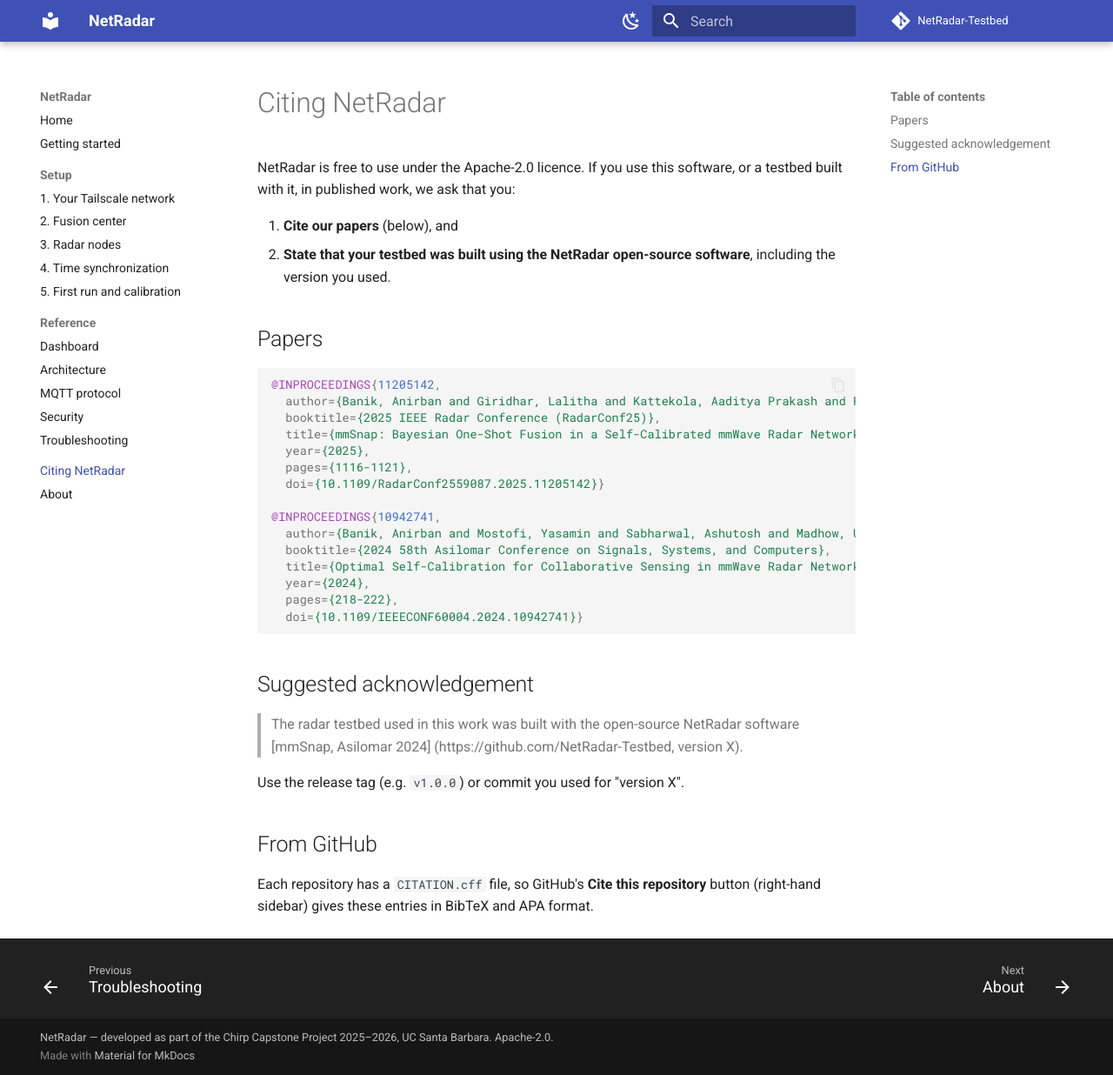
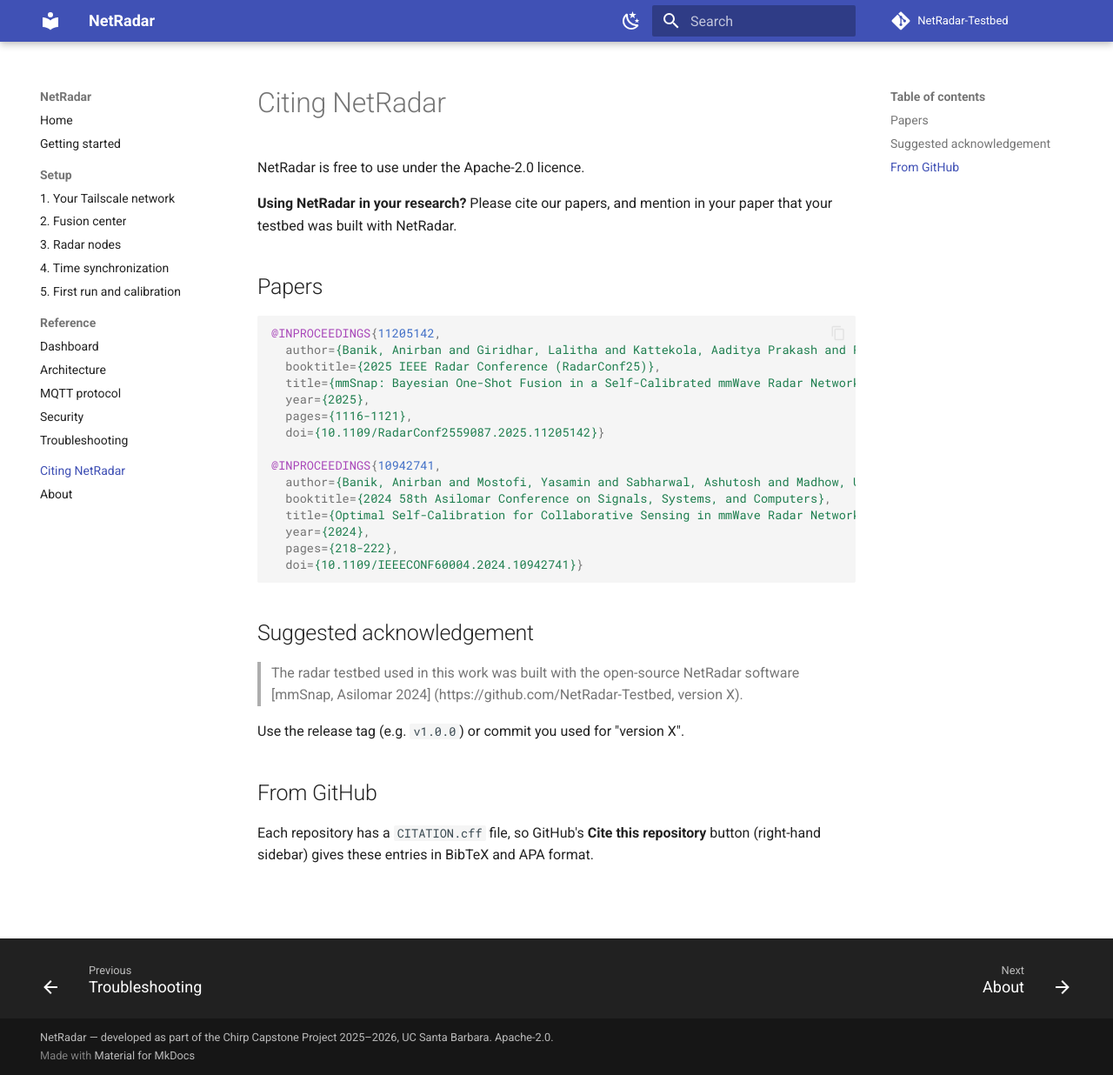
Before and after one commit to NetRadar-Testbed/NetRadar-Testbed.github.io, an MkDocs documentation site: the page built from docs/citing.md, in a window 1280 px wide and 1236 px high. Shown: the whole window at 87% size. Built offline with MkDocs 1.6.1 and Material for MkDocs 9.7.7, drawn with Linux system fonts in a browser that asks for light colours.

```diff
--- a/docs/citing.md
+++ b/docs/citing.md
@@ -1,11 +1,9 @@
 # Citing NetRadar
 
-NetRadar is free to use under the Apache-2.0 licence. If you use this software,
-or a testbed built with it, in published work, we ask that you:
+NetRadar is free to use under the Apache-2.0 licence.
 
-1. **Cite our papers** (below), and
-2. **State that your testbed was built using the NetRadar open-source
-   software**, including the version you used.
+**Using NetRadar in your research?** Please cite our papers, and mention in your
+paper that your testbed was built with NetRadar.
 
 ## Papers
 
```
Also changed, not shown: docs/about.md (+3 -3 lines), docs/architecture.md (+1 -1 lines), docs/first-run.md (+14 -5 lines), docs/index.md (+29 -19 lines), docs/node.md (+2 -2 lines), docs/assets/img/netradar-testbed.jpg, docs/assets/img/outdoor-deployment.jpg.
